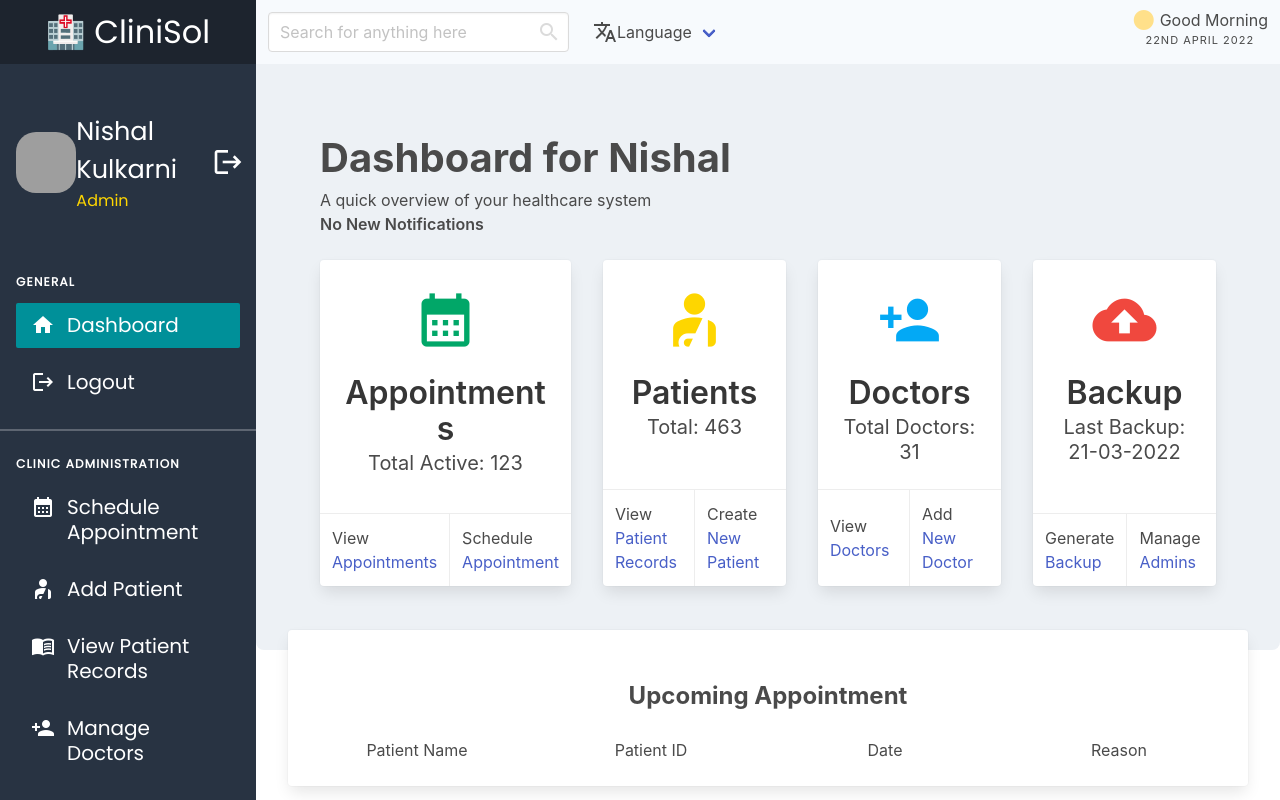
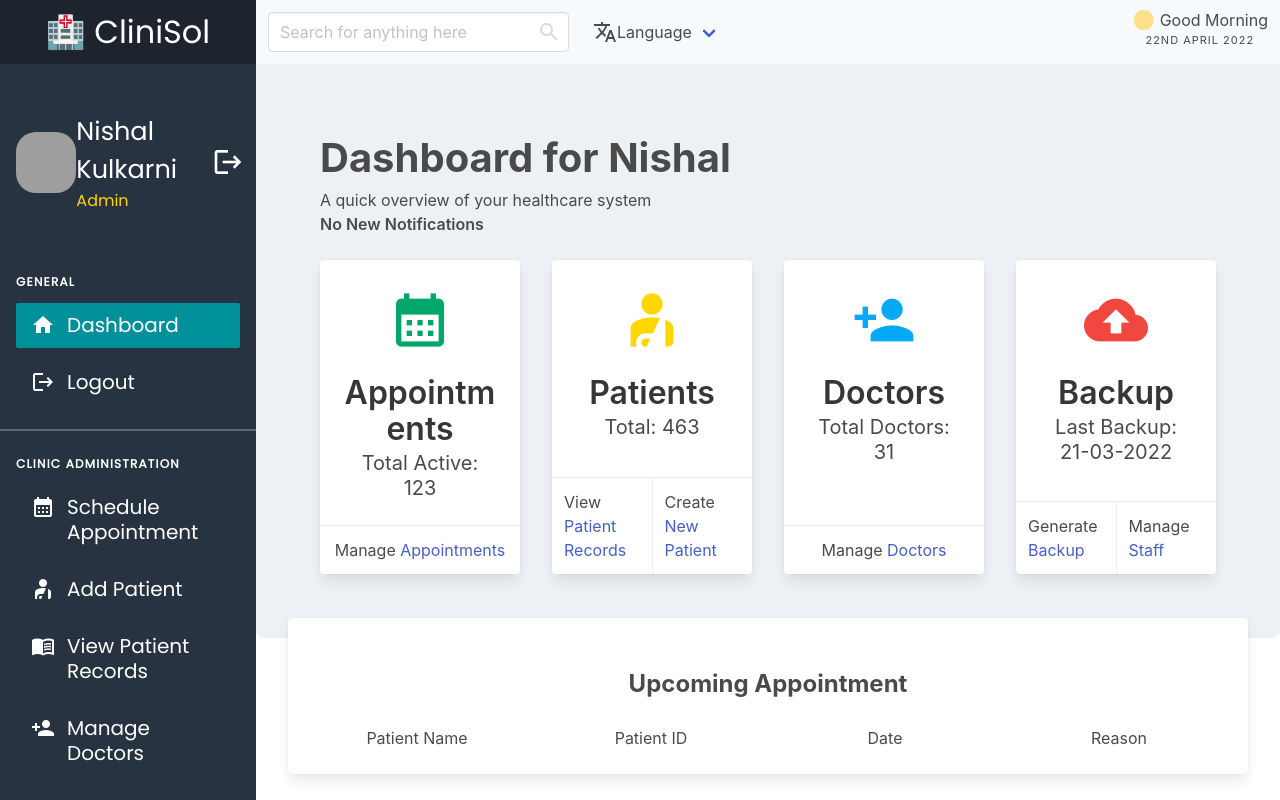
Before and after one commit to ajaytitus1386/CliniSol-Frontend, a Next.js app: page /dashboard/100100A/ in a window 1280 px wide. Shown: the top 800 px of the page. Built offline with nearby package versions, Linux system fonts and the light colour scheme; grey boxes are pictures that could not be loaded.

Commit message:
Dashboard: Make links redirect to right page

```diff
--- a/pages/dashboard/[user_id].tsx
+++ b/pages/dashboard/[user_id].tsx
@@ -1,4 +1,5 @@
 import React from "react";
+import Link from 'next/link';
 
 const Dashboard = () => {
   const userName = "Nishal";
@@ -31,14 +32,11 @@ const Dashboard = () => {
             </div>
             <footer className="card-footer">
               <p className="card-footer-item">
+                <Link href="/appointments/manageAppointment">
                   <span>
-                  View <a href="#">Appointments</a>
+                    Manage <a href="#">Appointments</a>
                   </span>
-              </p>
-              <p className="card-footer-item">
-                <span>
-                  Schedule <a href="#">Appointment</a>
-                </span>
+                </Link>
               </p>
             </footer>
           </div>
@@ -59,14 +57,18 @@ const Dashboard = () => {
             </div>
             <footer className="card-footer">
               <p className="card-footer-item">
+                <Link href="/patients/patientRecords">
                   <span>
                     View <a href="#">Patient Records</a>
                   </span>
+                </Link>
               </p>
               <p className="card-footer-item">
+                <Link href="/patients/addPatient">
                   <span>
                     Create <a href="#">New Patient</a>
                   </span>
+                </Link>
               </p>
             </footer>
           </div>
@@ -87,14 +89,11 @@ const Dashboard = () => {
             </div>
             <footer className="card-footer">
               <p className="card-footer-item">
+                <Link href="/doctors/manageDoctor">
                   <span>
-                  View <a href="#">Doctors</a>
+                    Manage<a href="#"> Doctors</a>
                   </span>
-              </p>
-              <p className="card-footer-item">
-                <span>
-                  Add <a href="#">New Doctor</a>
-                </span>
+                </Link>
               </p>
             </footer>
           </div>
@@ -115,14 +114,18 @@ const Dashboard = () => {
             </div>
             <footer className="card-footer">
               <p className="card-footer-item">
+                <Link href="/backup/generateBackup">
                   <span>
                     Generate <a href="#">Backup</a>
                   </span>
+                </Link>
               </p>
               <p className="card-footer-item">
+                <Link href="/staff/manageStaff">
                   <span>
-                  Manage <a href="#">Admins</a>
+                    Manage <a href="#">Staff</a>
                   </span>
+                </Link>
               </p>
             </footer>
           </div>
```
Lines whose indentation alone changed are shown as unchanged.
